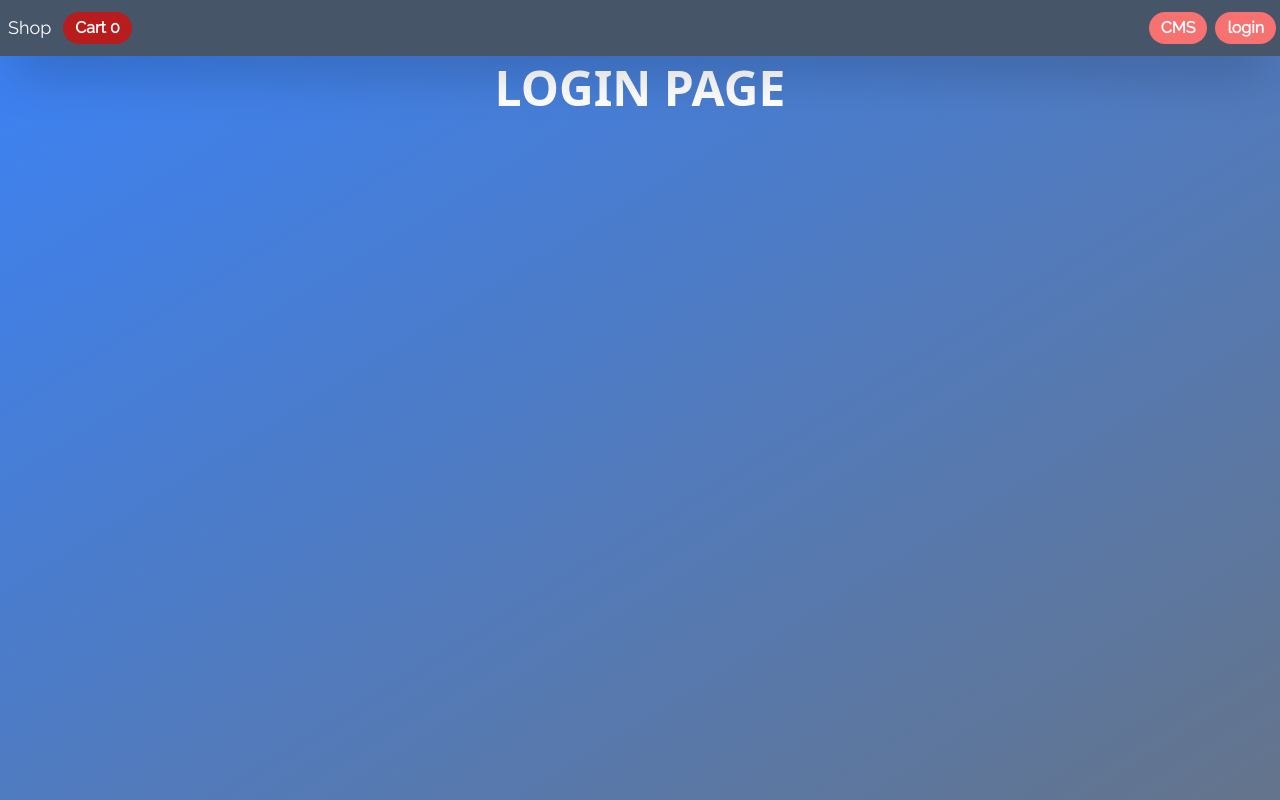
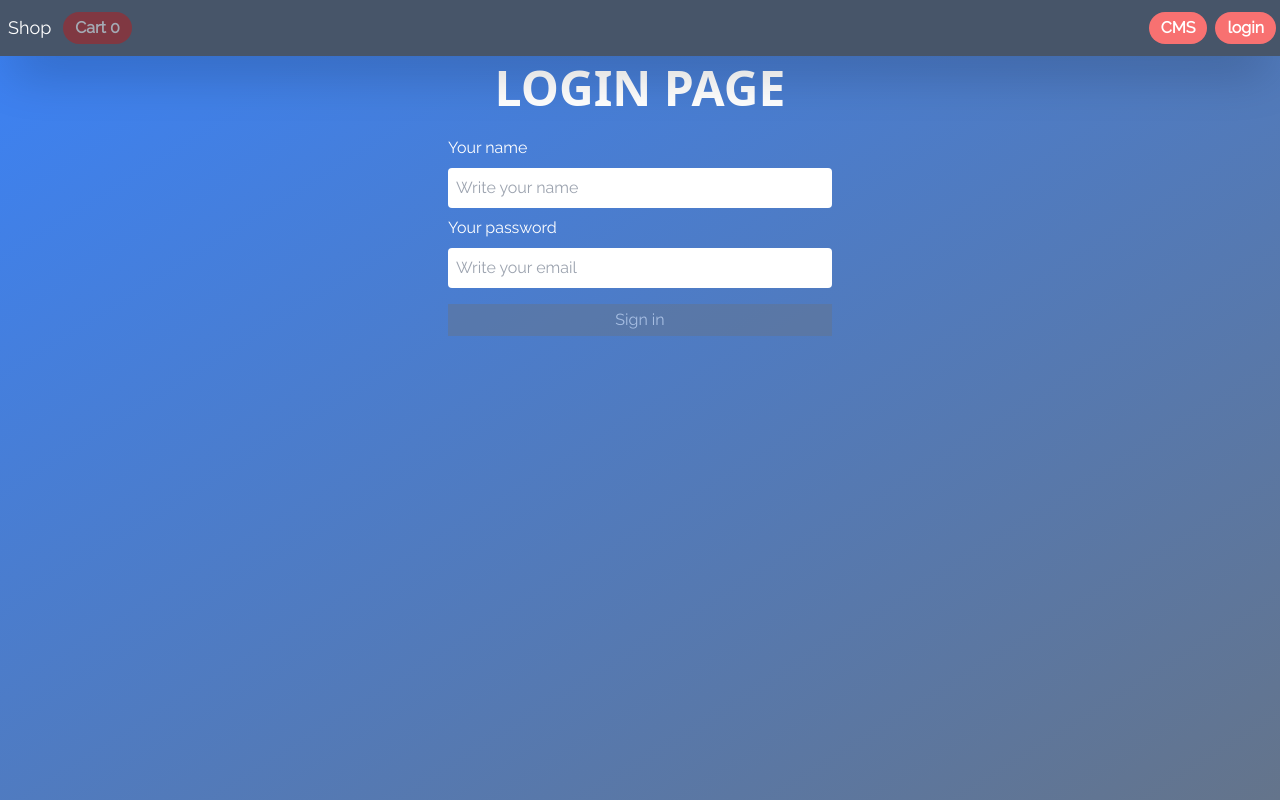
Before and after one commit to RobertoSimonini/shop_react_tailwind, a React (Vite) app: page /login in a window 1280 px wide. Built offline with nearby package versions, Linux system fonts and the light colour scheme; what pocketbase would draw is missing.

Commit message:
order and login form done

```diff
--- a/src/components/NavBar.tsx
+++ b/src/components/NavBar.tsx
@@ -1,7 +1,7 @@
 import { NavLink } from "react-router-dom";
 import { CartPanel } from "./CartPanel";
 import { useCartPanel } from "./services";
-import { totalItems } from "../pages/cart/cart.selectors";
+import { empty, totalItems } from "../pages/cart/cart.selectors";
 import { useCart } from "../pages/cart/useCart";
 
 const isActive = (obj: { isActive: boolean }) => {
@@ -17,6 +17,9 @@ export function Navbar() {
 
   //funzione per recuperare il totale di elementi nel carrello
   const total = useCart(totalItems);
+
+  // funzione per recuperare la lista del carrello quando vuota
+  const isEmpty = useCart(empty);
   return (
     <>
       <nav className="bg-slate-600 h-14 fixed z-10 top-0 left-0 right-0 shadow-2xl text-lg">
@@ -27,7 +30,8 @@ export function Navbar() {
             </NavLink>
             <button
               onClick={toggleCartStatus}
-              className="btn bg-red-700 hover:bg-red-900 px-2"
+              className="btn bg-red-700 hover:bg-red-900 px-2 disabled:opacity-50 disabled:hover:bg-red-700"
+              disabled={isEmpty}
             >
               Cart {total}
             </button>
--- /dev/null
+++ b/src/model/order-form.ts
@@ -0,0 +1,15 @@
+import { CartItem } from "./cart-item";
+
+export interface User {
+  name: string;
+  email: string;
+}
+
+export type OrderStatus = "pending" | "done";
+
+export interface OrderForm {
+  user: User;
+  order: CartItem[];
+  status: OrderStatus;
+  total: number;
+}
--- a/src/pages/cart/cart.selectors.ts
+++ b/src/pages/cart/cart.selectors.ts
@@ -13,3 +13,5 @@ export const totalItems = (state: CartState) =>
 export const increase = (state: CartState) => state.increaseQty;
 
 export const decrease = (state: CartState) => state.decreaseQty;
+
+export const empty = (state: CartState) => !state.list.length;
--- a/src/pages/cart/useCart.ts
+++ b/src/pages/cart/useCart.ts
@@ -60,5 +60,5 @@ export const useCart = create<CartState>((set, get) => ({
     }
   },
 
-  clearCart: () => {},
+  clearCart: () => set({ list: [] }),
 }));
--- a/src/pages/checkout/CheckoutPage.tsx
+++ b/src/pages/checkout/CheckoutPage.tsx
@@ -1,12 +1,26 @@
 import { ChangeEvent, useState } from "react";
-import { totalCost } from "../cart/cart.selectors";
+import { cartList, totalCost } from "../cart/cart.selectors";
 import { useCart } from "../cart/useCart";
+import { OrderForm, User } from "../../model/order-form";
+import { useNavigate } from "react-router-dom";
+export const EMAIL_REGEX =
+  /^(([^<>()\[\]\\.,;:\s@"]+(\.[^<>()\[\]\\.,;:\s@"]+)*)|(".+"))@((\[[0-9]{1,3}\.[0-9]{1,3}\.[0-9]{1,3}\.[0-9]{1,3}])|(([a-zA-Z\-0-9]+\.)+[a-zA-Z]{2,}))$/;
 
 export function CheckOutPage() {
+  // totale
   const total = useCart(totalCost);
 
+  // Lista di ordini
+  const order = useCart(cartList);
+
+  // funzione per svuotare il carrello
+  const cleanCart = useCart((state) => state.clearCart);
+
+  // Navigate
+  const navigate = useNavigate();
+
   // oggetto user per dati utente form
-  const [user, setUser] = useState({ name: "Pippo", email: "Pippo@gmail.com" });
+  const [user, setUser] = useState<User>({ name: "", email: "" });
 
   // funzione per modificare il value degli input del form
   const changeHandler = (e: ChangeEvent<HTMLInputElement>) => {
@@ -15,17 +29,33 @@ export function CheckOutPage() {
     setUser((state) => ({ ...state, [name]: value }));
   };
 
+  // funzione per mandare il form con prevent default
+  const sendOrder = (e: React.FormEvent<HTMLFormElement>) => {
+    e.preventDefault();
+    const orderInfo: OrderForm = {
+      user,
+      order,
+      status: "pending",
+      total,
+    };
+
+    cleanCart();
+    navigate("/thanks");
+  };
+
+  // # Validazione form
   const isNameValid = user.name.length;
-  const isEmailValid = user.email.length;
+  const isEmailValid = user.email.match(EMAIL_REGEX);
   const isValid = isEmailValid && isNameValid;
+
   return (
     <section>
-      <h1 className="title">CHECKOUT PAGE</h1>
+      <h1 className="title">CHECKOUT</h1>
       <div className="max-w-sm mx-auto">
         <h3 className="text-2xl font-bold font-sans border-b-2 py-2 mb-3">
           Total: €{total}
         </h3>
-        <form>
+        <form onSubmit={sendOrder}>
           <label htmlFor="name">Your name</label>
           <input
             type="text"
@@ -48,7 +78,7 @@ export function CheckOutPage() {
           />
           <button
             disabled={!isValid}
-            className="bg-slate-500 w-full my-2 p-1 transition-colors hover:bg-slate-600 disabled:opacity-75 disabled:hover:bg-slate-500"
+            className="bg-slate-500 w-full my-2 p-1 transition-colors hover:bg-slate-600 disabled:opacity-50 disabled:bg-slate-500"
           >
             Confirm Order
           </button>
--- a/src/pages/checkout/ThanksPage.tsx
+++ b/src/pages/checkout/ThanksPage.tsx
@@ -1,9 +1,12 @@
-export function ThanksPage(){
-    return (
-        <div>
-            <h1 className="title">
-                THANKS PAGE
-            </h1>
-        </div>
-    )
+import { NavLink } from "react-router-dom";
+
+export function ThanksPage() {
+  return (
+    <section className="text-center">
+      <h1 className="title">THANK YOU FOR YOUU ORDER</h1>
+      <NavLink to="shop">
+        <button className="btn white lg">Back to shop</button>
+      </NavLink>
+    </section>
+  );
 }
--- a/src/pages/login/LoginPage.tsx
+++ b/src/pages/login/LoginPage.tsx
@@ -1,7 +1,57 @@
+import React, { useState } from "react";
+
 export function LoginPage() {
+  // ! form datas
+  const [formData, setFormData] = useState({ name: "", password: "" });
+
+  // Funzione per gestire il form
+  const changeHandler = (e: React.FormEvent<HTMLInputElement>) => {
+    const name = e.currentTarget.name;
+    const value = e.currentTarget.value;
+    setFormData((state) => ({ ...state, [name]: value }));
+  };
+
+  // Funzione per effettuare il login e prevenire il default
+  const doLogin = (e: React.FormEvent<HTMLFormElement>) => {
+    e.preventDefault();
+  };
+
+  // # Validazione form
+  const isValid = formData.name.length && formData.password.length;
+
   return (
     <section>
       <h1 className="title">LOGIN PAGE</h1>
+      <div className="max-w-sm mx-auto">
+        <form onSubmit={doLogin}>
+          <label htmlFor="name">Your name</label>
+          <input
+            type="text"
+            name="name"
+            id="name"
+            placeholder="Write your name"
+            className="w-full p-2 rounded my-2 text-black"
+            value={formData.name}
+            onChange={changeHandler}
+          />
+          <label htmlFor="password">Your password</label>
+          <input
+            type="password"
+            name="password"
+            id="password"
+            placeholder="Write your email"
+            className="w-full p-2 rounded my-2 text-black"
+            value={formData.password}
+            onChange={changeHandler}
+          />
+          <button
+            disabled={!isValid}
+            className="bg-slate-500 w-full my-2 p-1 transition-colors hover:bg-slate-600 disabled:opacity-50 disabled:bg-slate-500"
+          >
+            Sign in
+          </button>
+        </form>
+      </div>
     </section>
   );
 }
```
Also changed, not shown: src/model/login-form.ts (added, +10 -0 lines), src/components/services/auth/auth.api.ts (added), src/pages/checkout/user.ts (added).
